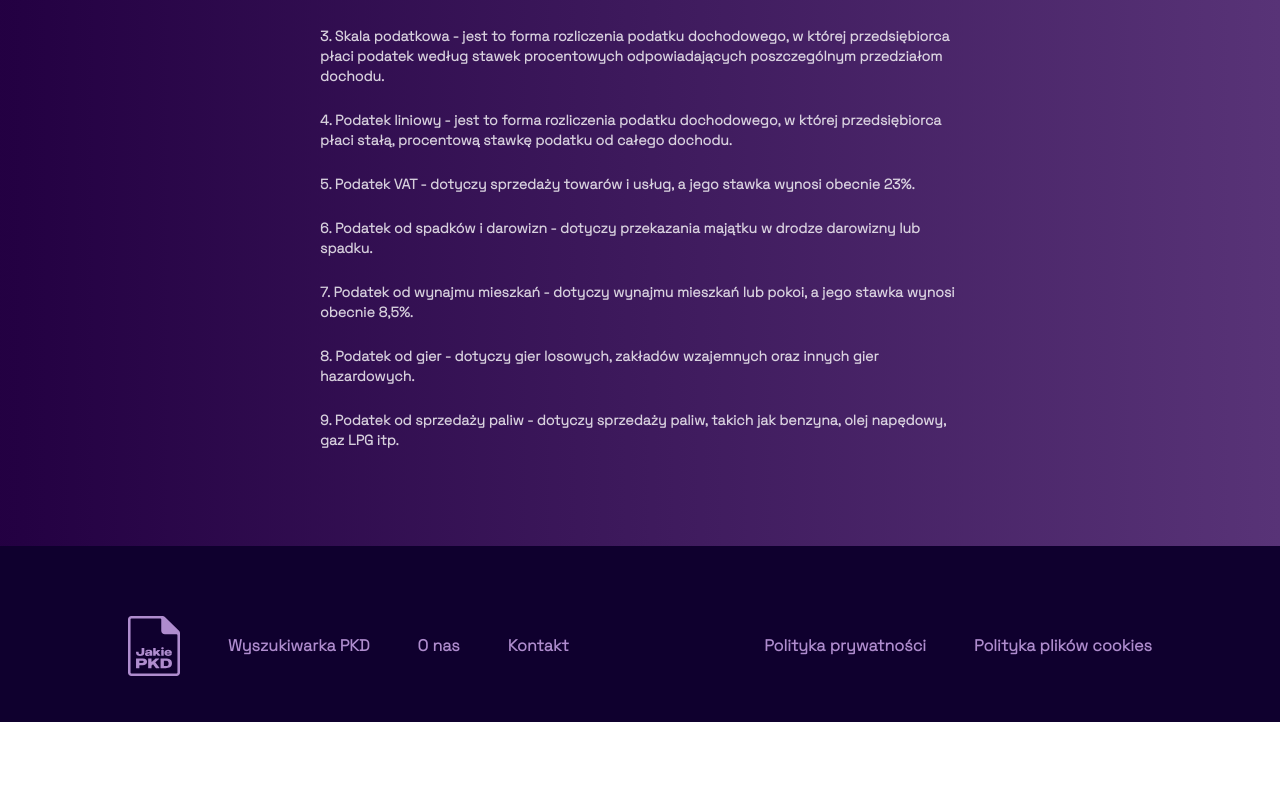
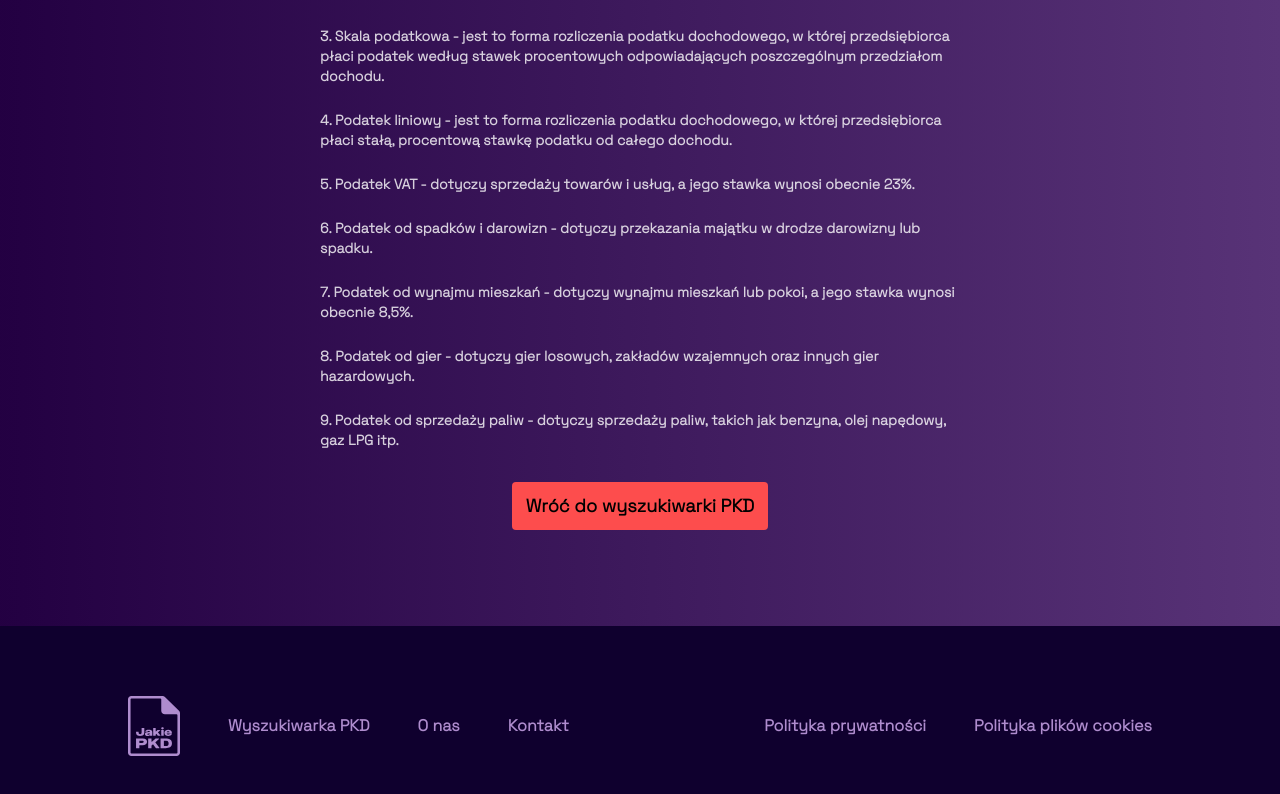
Before and after one commit to qbawalat/stasis-wall-pkd-frontend, a React (Vite) app: page / in a window 1280 px wide. Shown: the part 2518-3312 px from the top of the page. Before the commit the page ends 3240 px from the top, so only its background shows below. Built offline with nearby package versions, Linux system fonts and the light colour scheme.

Commit message:
feat: :sparkles: added navigation button

```diff
--- /dev/null
+++ b/src/common/components/Button.tsx
@@ -0,0 +1,14 @@
+import { FunctionComponent } from 'react';
+
+interface Props {
+  label: string;
+  onClick?: () => void;
+}
+
+const Button: FunctionComponent<Props> = ({ label, onClick }) => (
+  <button className="xl p-18 text-lg font-bold bg-primary-color rounded  w-64 h-12 p-18" onClick={onClick}>
+    {label}
+  </button>
+);
+
+export default Button;
--- /dev/null
+++ b/src/common/components/index.ts
@@ -0,0 +1,4 @@
+import Button from './Button';
+import HeaderWithSubHeader from './HeaderWithSubHeader';
+
+export { Button, HeaderWithSubHeader };
--- /dev/null
+++ b/src/common/utils/index.ts
@@ -0,0 +1 @@
+export { scrollToTop } from './scrollUtils';
--- /dev/null
+++ b/src/common/utils/scrollUtils.ts
@@ -0,0 +1 @@
+export const scrollToTop = () => window.scrollTo({ top: 0, behavior: 'smooth' });
--- a/src/features/Footer/Footer.tsx
+++ b/src/features/Footer/Footer.tsx
@@ -1,11 +1,10 @@
+import { ReactElement } from 'react';
 import { ReactComponent as Logo } from '../../assets/icons/footer-logo.svg';
 import Politics from './components/Politics/Politics';
 import Contact from './components/Contact/Contact';
-import { ReactElement } from 'react';
+import { scrollToTop } from '../../common/utils';
 
 const Footer = (): ReactElement => {
-  const scrollToTop = () => window.scrollTo({ top: 0 });
-
   return (
     <div className="h-44 mt-24 flex items-center bg-secondary">
       <div className="flex justify-between text-tertiary-color w-4/5 m-auto text-base font-semibold">
--- a/src/features/MainPanel/MainPanel.tsx
+++ b/src/features/MainPanel/MainPanel.tsx
@@ -8,6 +8,7 @@ import SubheadersSection from './components/SubheadersSection/SubheadersSection'
 import { TopBanners } from './components/TopBanners/TopBanners';
 import BottomBanner from './components/BottomBanner/BottomBanner';
 import TaxTypes from './components/TaxTypes/TaxTypes';
+import NavigationButton from './components/NavigationButton/NavigationButton';
 
 const MainPanel: FunctionComponent = () => {
   const useFormMethods = useForm<FormValues>({ defaultValues: { autofillInput: '' } });
@@ -30,6 +31,7 @@ const MainPanel: FunctionComponent = () => {
       <div className={'mt-12 ' + textSectionWidth}>
         <TaxTypes />
       </div>
+      <NavigationButton />
     </div>
   );
 };
--- /dev/null
+++ b/src/features/MainPanel/components/NavigationButton/NavigationButton.tsx
@@ -0,0 +1,8 @@
+import { Button } from '../../../../common/components';
+import { scrollToTop } from '../../../../common/utils';
+
+const NavigationButton = () => {
+  return <Button label="Wróć do wyszukiwarki PKD" onClick={scrollToTop} />;
+};
+
+export default NavigationButton;
--- a/src/features/MainPanel/components/SearchBar/components/SearchSubmit.tsx
+++ b/src/features/MainPanel/components/SearchBar/components/SearchSubmit.tsx
@@ -1,5 +1,4 @@
-import React, { FunctionComponent } from 'react';
+import { FunctionComponent } from 'react';
+import { Button } from '../../../../../common/components';
 
-export const SearchSubmit: FunctionComponent = () => {
-  return <button className="xl p-18 text-lg font-bold bg-primary-color rounded  w-64 h-12 p-18">Znajdz PKD</button>;
-};
+export const SearchSubmit: FunctionComponent = () => <Button label="Znajdz PKD" />;
--- a/tailwind.config.cjs
+++ b/tailwind.config.cjs
@@ -8,9 +8,11 @@ module.exports = {
         'primary-color': '#FD4D4D',
         'secondary-color': '#ffffff',
         'tertiary-color': '#AF8CCE',
+        'btn-text-color': '#230042',
       },
       backgroundColor: {
         secondary: '#0F002E',
+        orange: '#FD4D4D',
       },
     },
   },
```
